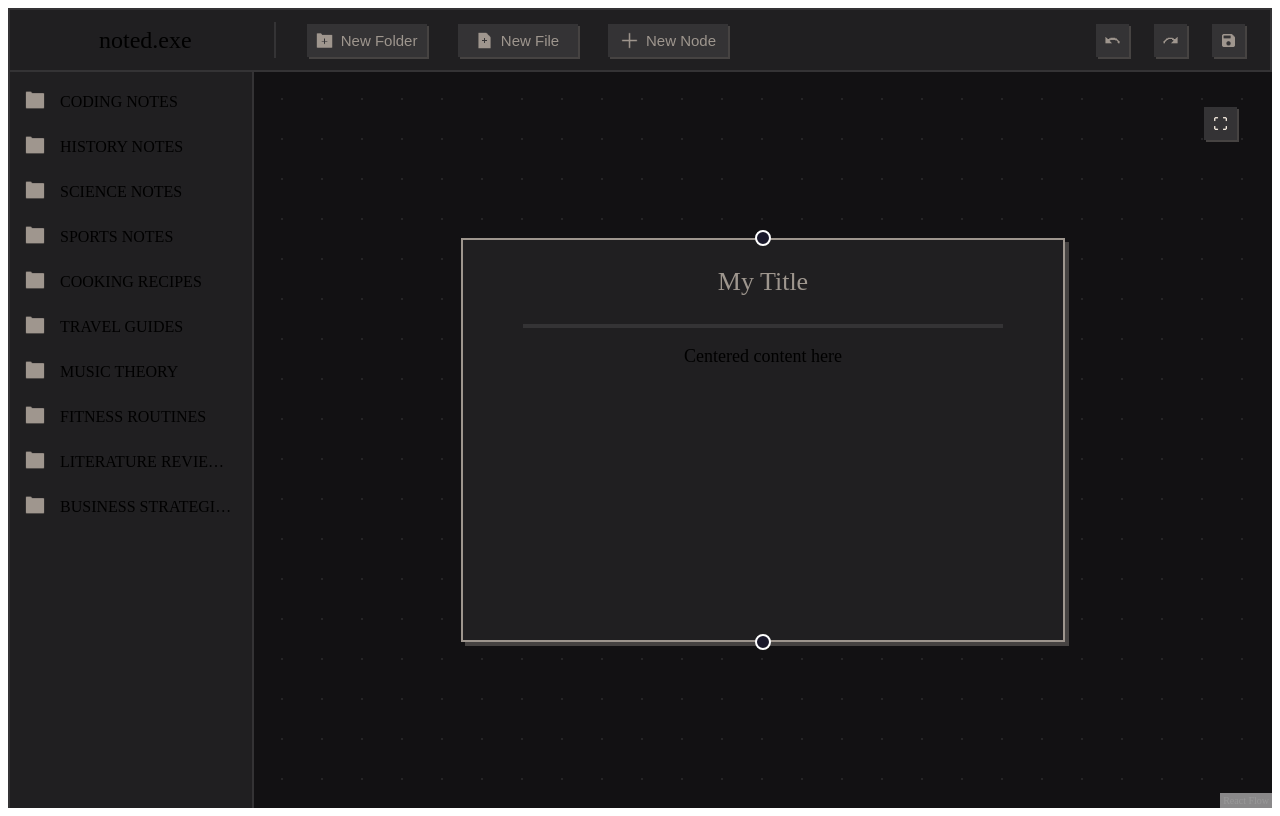
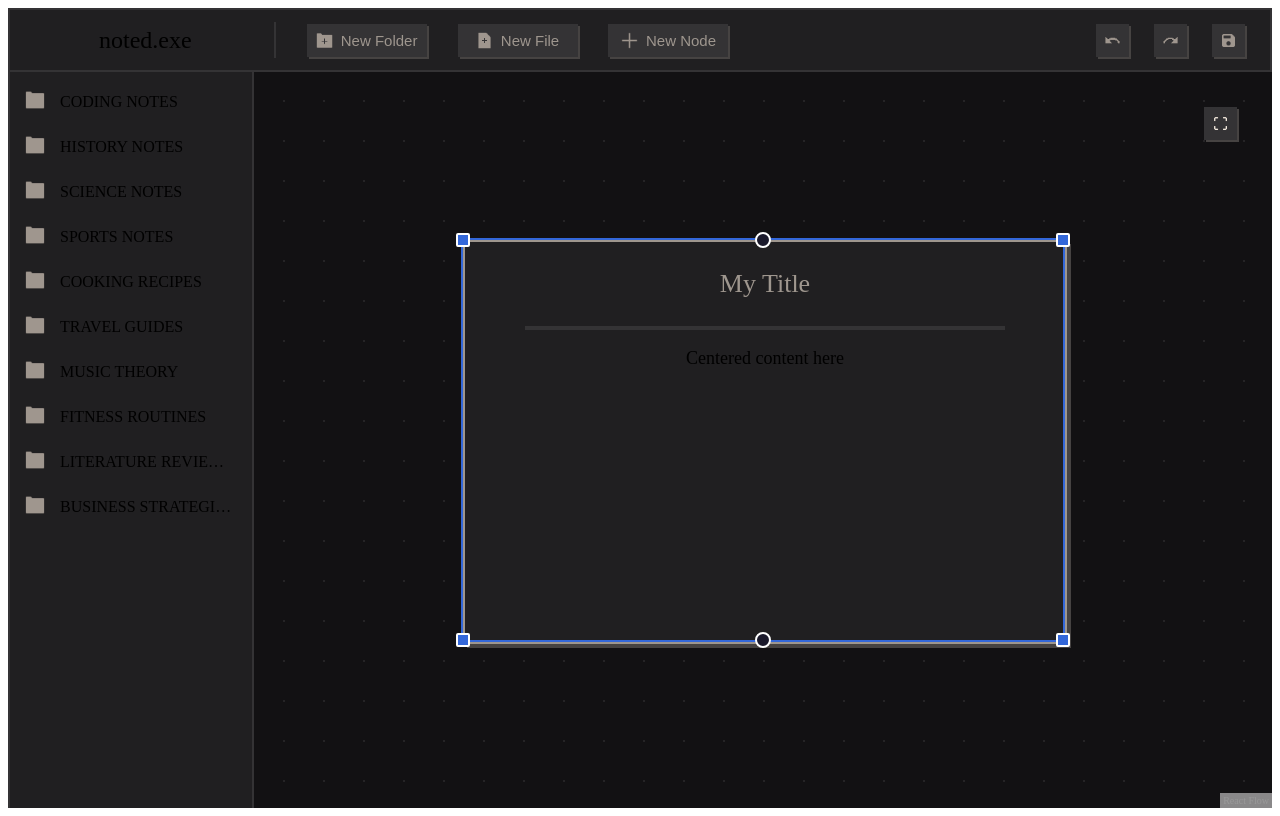
Before and after one commit to JohnArochaDev/noted, a Next.js app: page / in a window 1280 px wide. Both pictures are taken after a click on the element 762 px from the left and 238 px from the top of the page. Built offline with nearby package versions, Linux system fonts and the light colour scheme.

Commit message:
added resizing to node

```diff
--- a/app/Components/Canvas/TextNode/index.tsx
+++ b/app/Components/Canvas/TextNode/index.tsx
@@ -1,15 +1,36 @@
-import { Handle, Position, NodeProps, Node } from "@xyflow/react";
+import {
+  Handle,
+  Position,
+  NodeProps,
+  Node,
+  NodeResizer,
+  ResizeParams,
+} from "@xyflow/react";
+import { D3DragEvent, SubjectPosition } from "d3-drag";
 
 import styles from "./styles.module.scss";
 
 type CustomTextNode = Node<{ title: string; text: string }, "text">;
 
-export function TextNode({ data }: NodeProps<CustomTextNode>) {
+export function TextNode({ data, selected, id }: NodeProps<CustomTextNode>) {
+  const handleResizeEnd = (
+    _event: D3DragEvent<HTMLDivElement, null, SubjectPosition>,
+    params: ResizeParams
+  ) => {
+    console.log(
+      `Node ${id} new dimensions: width=${params.width}, height=${params.height}`
+    );
+    // Or perform other actions, like saving to external state
+  };
+
   return (
-    <div
-      style={{ width: "300px", height: "200px" }}
-      className={styles.textNode}
-    >
+    <div className={styles.textNode} style={{ width: "100%", height: "100%" }}>
+      <NodeResizer
+        minWidth={100}
+        minHeight={100}
+        isVisible={selected}
+        onResizeEnd={handleResizeEnd}
+      />
       <Handle type="target" position={Position.Top} />
       <Handle type="source" position={Position.Bottom} />
 
--- a/app/Components/Canvas/TextNode/styles.module.scss
+++ b/app/Components/Canvas/TextNode/styles.module.scss
@@ -1,6 +1,8 @@
 @import "@/app/Constants/colors.module";
 
 .textNode {
+  width: 100%;
+  height: 100%;
   background-color: $sidebarBackground;
   border: 1px solid #9e968e;
   box-shadow: 2px 2px #464342;
--- a/app/Components/Canvas/index.tsx
+++ b/app/Components/Canvas/index.tsx
@@ -77,6 +77,8 @@ export const Canvas = () => {
       id: "1",
       type: "textNode",
       position: { x: 2500, y: 2500 },
+      width: 300,
+      height: 200,
       data: { title: "My Title", text: "Centered content here" },
     },
   ];
```
